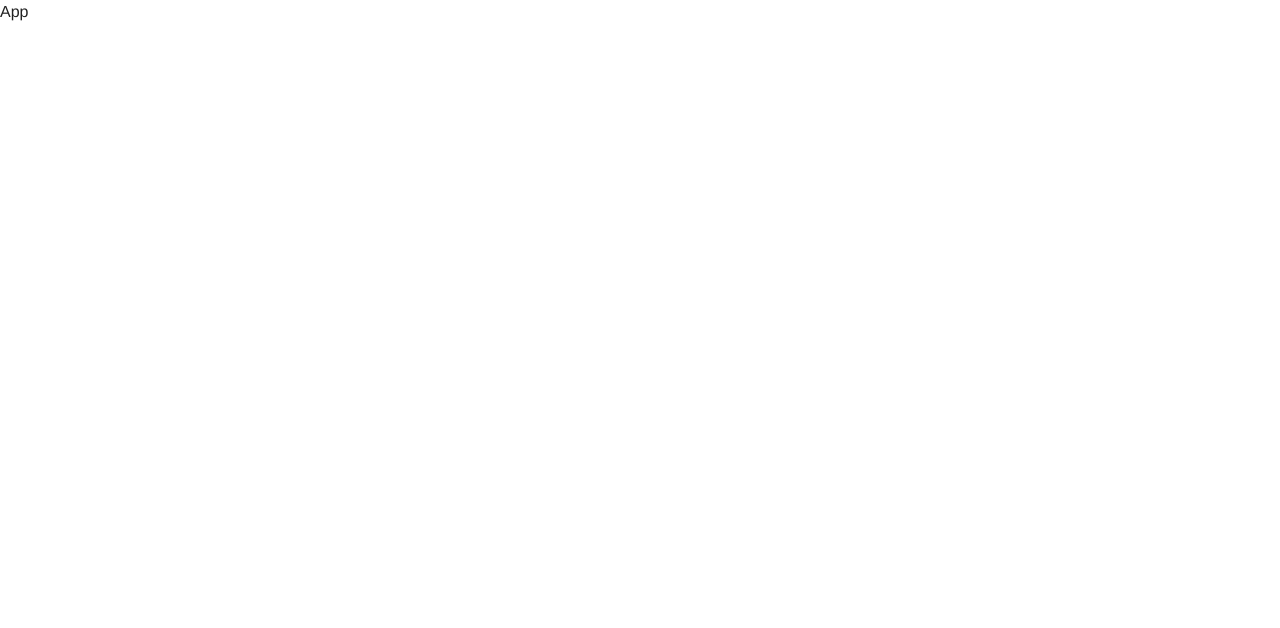
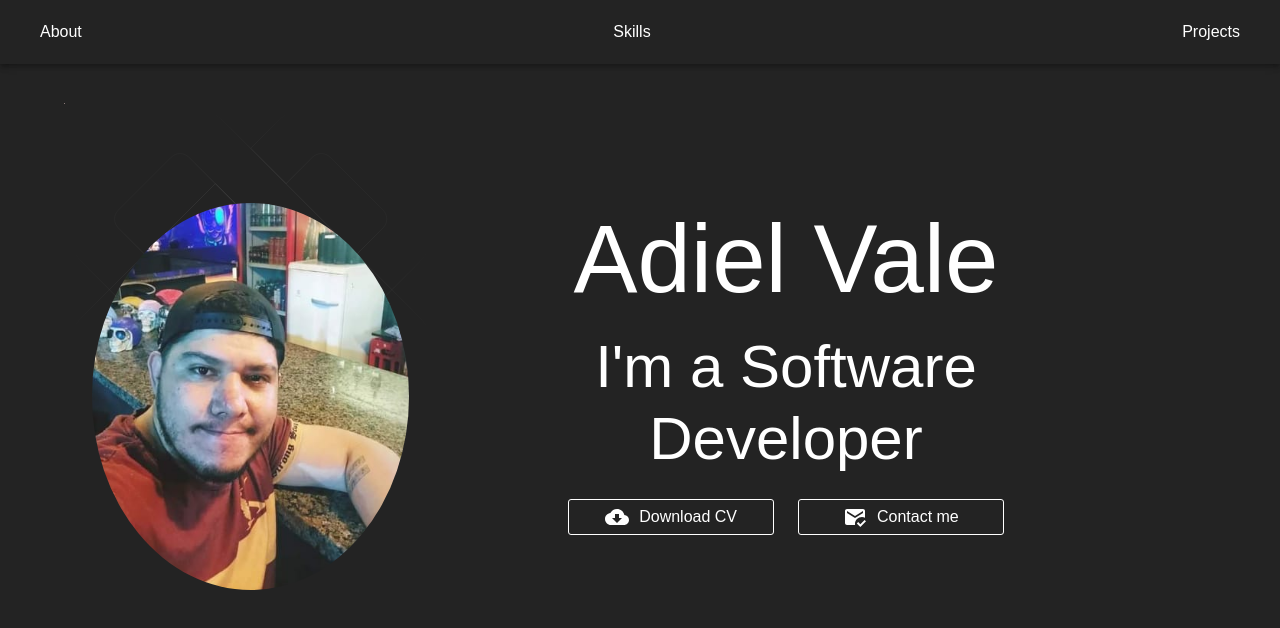
Before and after one commit to adielribeiro/adiel-portfolio, a React (Vite) app: page / in a window 1280 px wide. Shown: the top 628 px of the page. Built offline with nearby package versions, Linux system fonts and the light colour scheme.

Commit message:
fix Hero Components UI

```diff
--- a/src/App.tsx
+++ b/src/App.tsx
@@ -1,10 +1,11 @@
+import Home from "./pages/Home/Home"
 
 const App = () => {
 
 
   return (
     <>
-      App
+      <Home />
     </>
   )
 }
--- /dev/null
+++ b/src/pages/Home/Home.tsx
@@ -0,0 +1,15 @@
+import NavBar from "../../components/NavBar/NavBar"
+import Hero from "./sections/Hero/Hero"
+
+const Home = () => {
+
+
+    return (
+      <>
+        <NavBar/>
+        <Hero />
+      </>
+    )
+  }
+
+  export default Home
--- a/src/pages/Home/sections/Hero/Hero.tsx
+++ b/src/pages/Home/sections/Hero/Hero.tsx
@@ -4,6 +4,7 @@ import CloudDownloadIcon from '@mui/icons-material/CloudDownload';
 import MarkEmailReadIcon from '@mui/icons-material/MarkEmailRead';
 import StyledButton from "../../../../components/StyledButton/StyledButton";
 import { AnimatedBackground } from "../../../../components/AnimatedBackground/AnimatedBackground";
+import { Padding } from "@mui/icons-material";
 
 const Hero = () => {
 
@@ -11,7 +12,15 @@ const Hero = () => {
     backgroundColor: theme.palette.primary.main,
     height: "100vh",
     display: "flex",
-    alignItems:"center"
+    alignItems:"center",
+    [theme.breakpoints.up('xs')]:{
+
+      paddingTop: "100px",
+    },
+    [theme.breakpoints.up('md')]:{
+
+      paddingTop: "0",
+    }
   }))
 
 
--- a/src/theme.ts
+++ b/src/theme.ts
@@ -10,7 +10,7 @@ let theme = createTheme({
     },
   },
   typography:{
-    fontFamily: "Helvetica Neue"
+    fontFamily: "sans-serif"
   }
 });
 
```
Also changed, not shown: src/assets/images/avatar.jpg (added).
